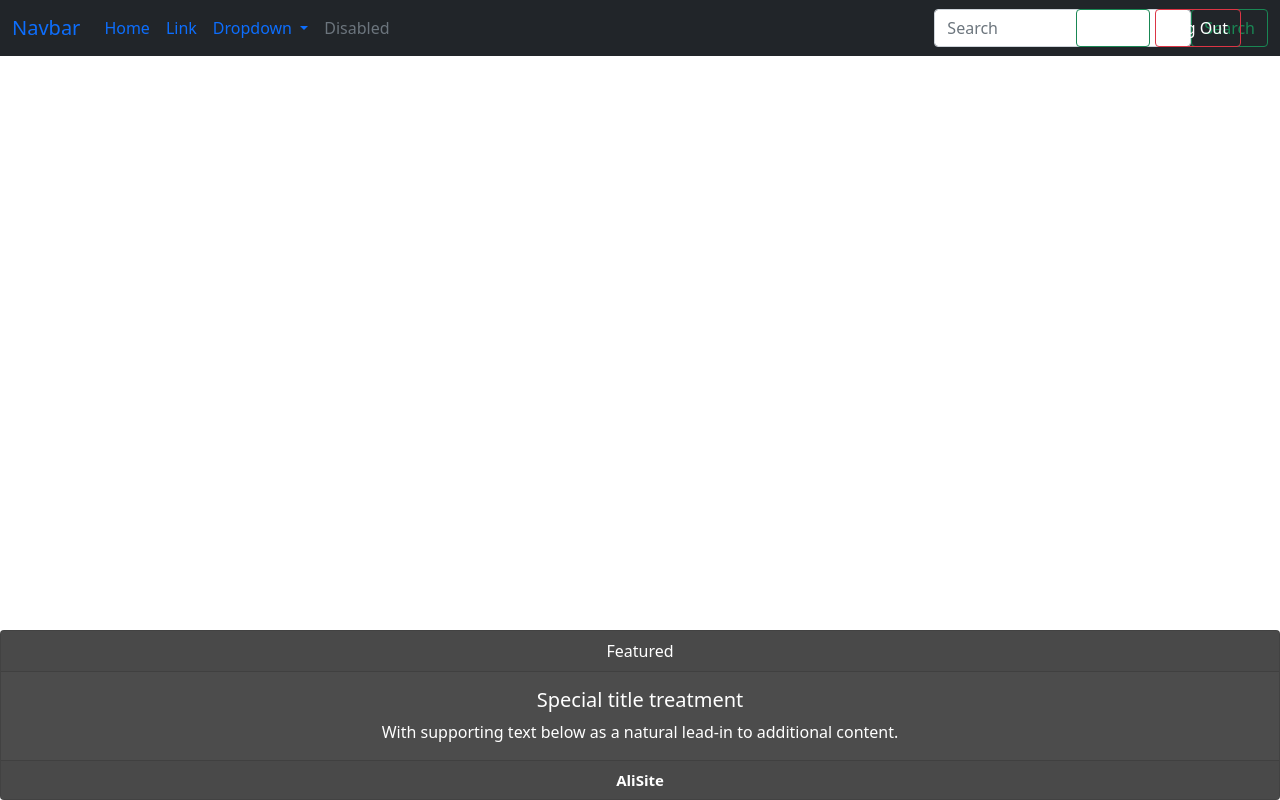
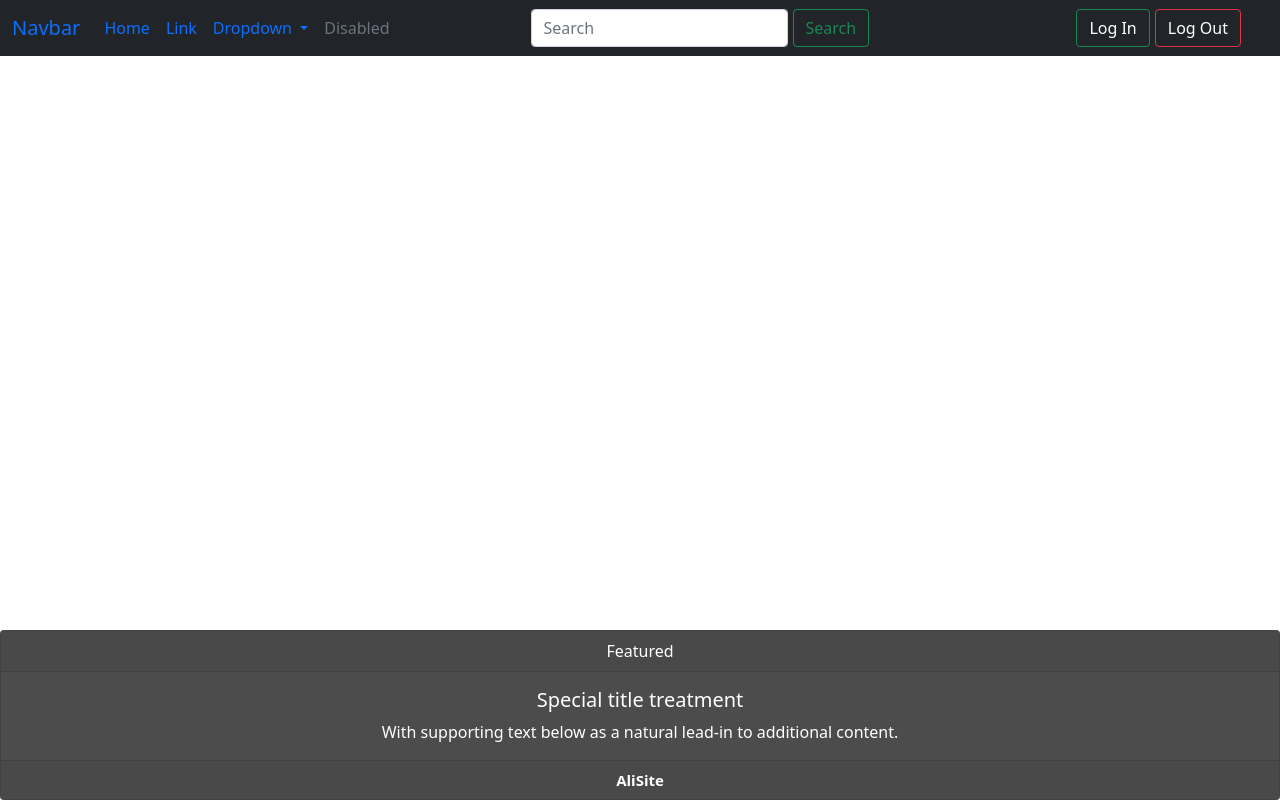
Before and after one commit to AliAlievALive/shop_arabic, an Angular app in the folder front-end/: page / in a window 1280 px wide. Built offline with nearby package versions, Linux system fonts and the light colour scheme.

Commit message:
refactoring header style Closes #8

```diff
--- a/front-end/src/app/components/header/header.component.css
+++ b/front-end/src/app/components/header/header.component.css
@@ -1,6 +1,11 @@
-.mr-auto, .mx-auto {
-  margin-right: 50px !important;
+.me-auto {
+  margin-right: 133px !important;
 }
+
+.search {
+  margin-right: 5px;
+}
+
 .control {
   position: absolute;
   right: 39px;
--- a/front-end/src/app/components/header/header.component.html
+++ b/front-end/src/app/components/header/header.component.html
@@ -19,7 +19,9 @@
           <ul class="dropdown-menu" aria-labelledby="navbarDropdown">
             <li><a class="dropdown-item" href="#">Action</a></li>
             <li><a class="dropdown-item" href="#">Another action</a></li>
-            <li><hr class="dropdown-divider"></li>
+            <li>
+              <hr class="dropdown-divider">
+            </li>
             <li><a class="dropdown-item" href="#">Something else here</a></li>
           </ul>
         </li>
@@ -28,7 +30,7 @@
         </li>
       </ul>
       <form class="d-flex">
-        <input class="form-control" type="search" placeholder="Search" aria-label="Search">
+        <input class="form-control search" type="search" placeholder="Search" aria-label="Search">
         <button class="btn btn-outline-success" type="submit">Search</button>
       </form>
       <div class="control">
```
